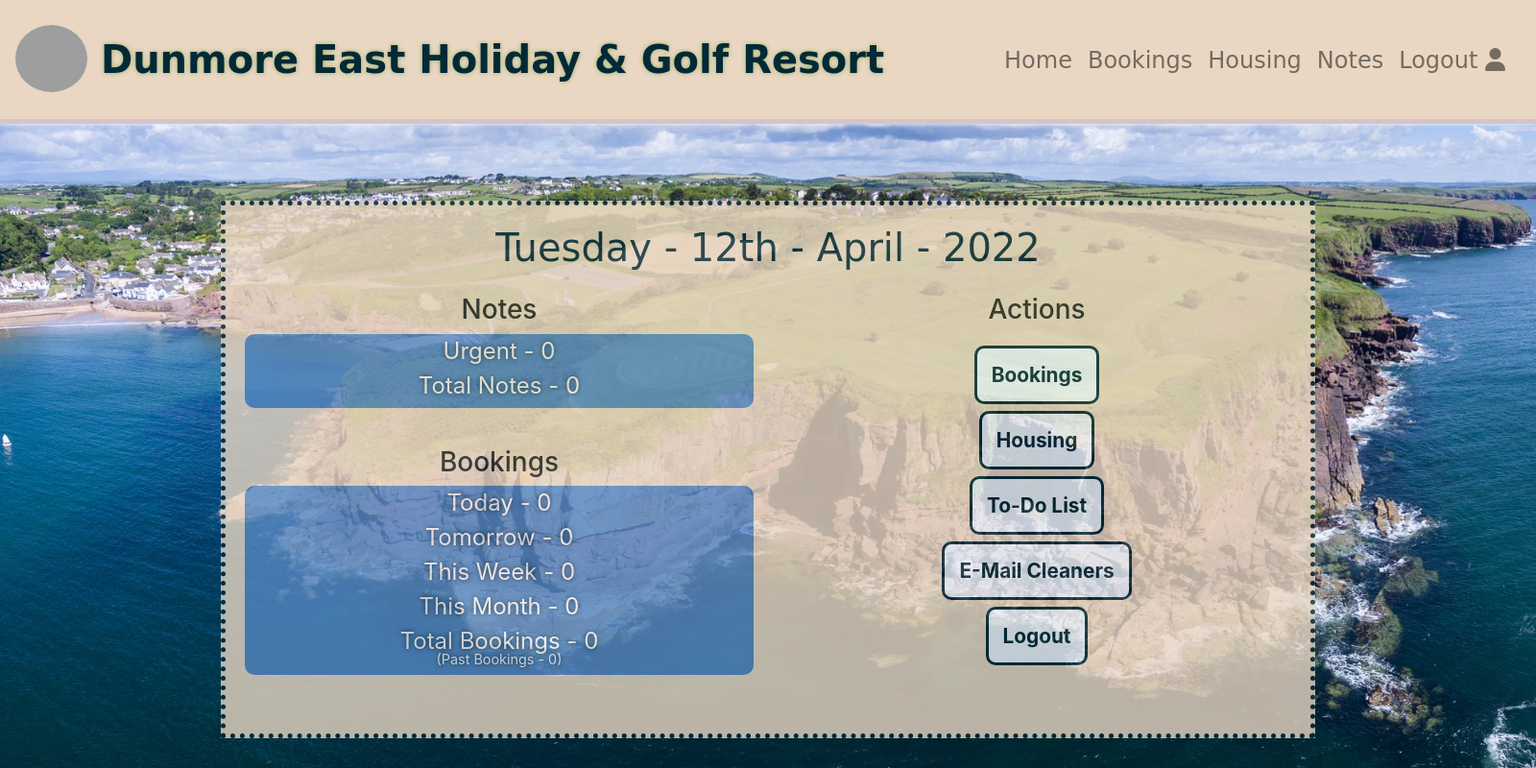
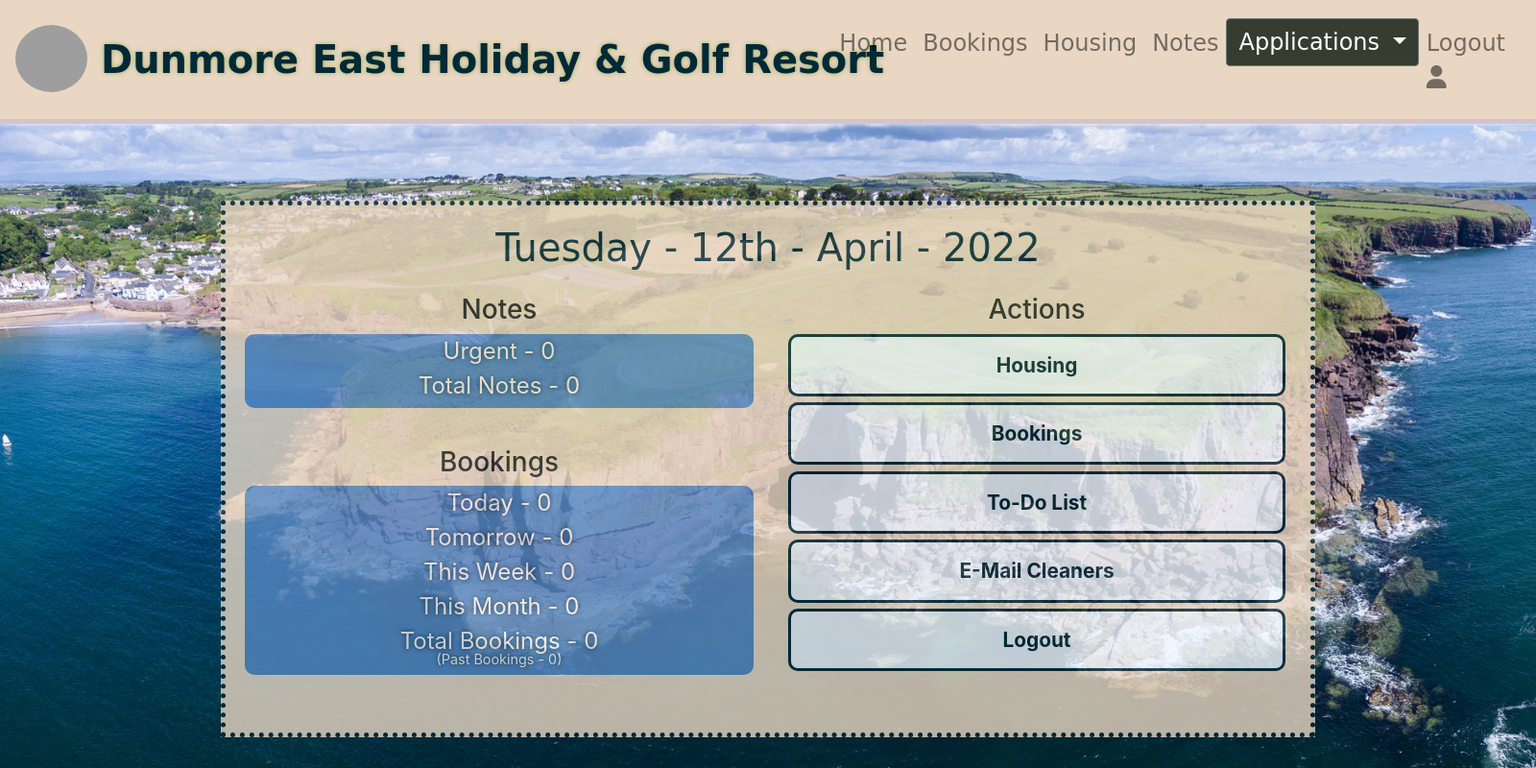
Before and after one commit to Aramantos/GolfClubPortal, a Django app: page / in a window 1600 px wide. Shown: the whole page at 96% size. Run offline with Django 3.2, Linux system fonts and the light colour scheme; the visitor is signed in with stand-in values (Sample User, id 1); data that the repository does not hold is empty; some libraries are stand-ins or nearby versions; grey boxes are pictures that could not be loaded.

Commit message:
update home template and styles

```diff
--- a/bookings/views.py
+++ b/bookings/views.py
@@ -83,6 +83,7 @@ def view_bookings(request):
     next_day = this_day + timedelta(days=1)
     seven_days = date.today() + timedelta(days=7)
     next_month = date.today() + timedelta(days=30)
+    past_bookings = bookings.filter(checkout_date__lte=this_day)
 
     if request.GET:
         if 'housing_type' in request.GET:
@@ -98,11 +99,11 @@ def view_bookings(request):
             bookings = bookings.filter(checkin_date__gte=this_day, checkin_date__lte=seven_days)
         if 'next_month' in request.GET:
             bookings = bookings.filter(checkin_date__gte=this_day, checkin_date__lte=next_month)
+        if 'past_bookings' in request.GET:
+            bookings = bookings.filter(checkout_date__lte=this_day)
 
     context = {
         'bookings': bookings,
-        'this_day': this_day,
-        'seven_days': seven_days,
     }
 
     return render(request, 'bookings/bookings.html', context)
--- a/home/static/home/css/home.css
+++ b/home/static/home/css/home.css
@@ -7,12 +7,13 @@
 }
 
 #date{
+    color: var(--gunmetal);
     font-family: cursive;
     margin-bottom: 3vh;
 }
 
 #home-container {
-    height: 35pc;
+    height: auto;
     width: 75vw;
     margin-top: 10vh;
     opacity: 0;
@@ -32,23 +33,8 @@
 }
 
 .home-list-item{
-    margin: 2pc;
-    /* color: var(--gunmetal)!important;
-    border: 2px solid aliceblue;
-    border-radius: 10px;
-    background: aliceblue;
-    font-size: 1.3rem;
-    padding: 15px;
-    font-weight: 700;
-    text-transform: capitalize; */
+    margin: 0.4pc;
 }
-
-/* .home-list-item:hover{
-    color: aliceblue!important;
-    border: 2px solid var(--gunmetal);
-    background: var(--gunmetal);
-    text-decoration: none;
-} */
 
 .grid {
     display: grid;
@@ -67,3 +53,7 @@ small {
     padding: 0 5vw;
     margin-top: 5%;
 }
+
+.action-button {
+    width: 100%;
+}
--- a/home/templates/home/index.html
+++ b/home/templates/home/index.html
@@ -11,11 +11,9 @@
 
 {% block content %}
     <div id="home-container" class="container custom-container fade-in">
-        <a href="#">
-            <h1 id="date" class="text-center"></h1>
-        </a>
+        <h1 id="date" class="text-center"></h1>
         <div class="row">
-            <div class="col-6">
+            <div class="col-12 col-sm-6">
                 <div class="text-center">
                     <h3>Notes</h3>
                     <ul id="notes-info">
@@ -103,25 +101,45 @@
                     </ul>
                 </div>
             </div>
-            <div class="col-6">
+            <div class="col-12 col-sm-6">
                 <div class="text-center">
                     <h3>Actions</h3>
                     <ul id="home-list">
                         {% if request.user.is_authenticated %}
                             <li class="home-list-item">
-                                <a class="custom-button" href="#">Bookings</a>
+                                <a href="{% url 'housing_list' %}">
+                                    <button class="custom-button action-button">
+                                        Housing
+                                    </button>
+                                </a>
                             </li>
                             <li class="home-list-item">
-                                <a class="custom-button" href="#">Housing</a>
+                                <a href="{% url 'view_bookings' %}">
+                                    <button class="custom-button action-button">
+                                        Bookings
+                                    </button>
+                                </a>
                             </li>
                             <li class="home-list-item">
-                                <a class="custom-button" href="#">To-Do List</a>
+                                <a href="{% url 'to_do_lists' %}">
+                                    <button class="custom-button action-button">
+                                        To-Do List
+                                    </button>
+                                </a>
                             </li>
                             <li class="home-list-item">
-                                <a class="custom-button" href="mailto:cleaners@cleaners.com">E-mail Cleaners</a>
+                                <a href="mailto:cleaners@cleaners.com">
+                                    <button class="custom-button action-button">
+                                        E-mail Cleaners
+                                    </button>
+                                </a>
                             </li>
                             <li class="home-list-item">
-                                <a class="custom-button" href="{% url 'account_logout' %}">Logout</a>
+                                <a href="{% url 'account_logout' %}">
+                                    <button class="custom-button action-button">
+                                        Logout
+                                    </button>
+                                </a>
                             </li>
                         {% else %}
                             <li id="login-button">
--- a/static/css/base.css
+++ b/static/css/base.css
@@ -8,6 +8,14 @@
 
 .cursive{
     font-family: cursive;
+}
+
+a {
+    color: unset;
+}
+
+a:hover {
+    color: unset;
 }
 
 body{
@@ -33,23 +41,6 @@ body{
 
 .navbar-nav {
     margin-bottom: 8px;
-}
-
-.dropdown-menu {
-    background: var(--almond);
-    box-shadow: 5px 5px var(--gunmetal);
-}
-
-.dropdown-item {
-    color: var(--gunmetal);
-    text-shadow: 0px 0px 5px var(--almond);
-    font-size: 1.2rem;
-}
-
-.dropdown-item:hover {
-    color: var(--almond);
-    background: var(--gunmetal);
-    text-shadow: 0px 0px 5px var(--almond);
 }
 
 #logo-nav {
@@ -94,10 +85,6 @@ body{
     border: dotted 5px var(--gunmetal);
 }
 
-.custom-container a{
-    color: var(--gunmetal);
-}
-
 .custom-container div ul{
     font-size: 1.5rem;
     padding: 0;
@@ -106,18 +93,18 @@ body{
 }
 
 .custom-button{
-    color: var(--gunmetal)!important;
+    color: var(--gunmetal);
     border: solid var(--gunmetal) 3px;
     border-radius: 10px;
     background: aliceblue;
     font-size: 1.3rem;
-    padding: 15px;
+    padding: 14px;
     font-weight: 700;
     text-transform: capitalize;
 }
 
 .custom-button:hover{
-    color: aliceblue!important;
+    color: aliceblue;
     border: solid aliceblue 3px;
     border-radius: 10px;
     background: var(--gunmetal);
@@ -289,6 +276,34 @@ body{
     height: 20vh;
 }
 
+/*------------------Dropdown Menu*/
+
+#dropdownMenuButton {
+    margin-top: 10px;
+    font-size: 1.5rem;
+    background: #373c31;
+}
+
+.dropdown-menu {
+    background: var(--almond);
+    box-shadow: 5px 5px #746c61;
+    left: unset;
+    right: 0;
+}
+
+.dropdown-item {
+    color: var(--gunmetal);
+    text-shadow: 0px 0px 5px var(--almond);
+    font-size: 1.4rem;
+}
+
+.dropdown-item:hover {
+    color: var(--almond);
+    background: var(--gunmetal);
+    text-shadow: 0px 0px 5px var(--almond);
+}
+
+
 /*------------------Media Queries*/
 
 @media (max-width: 1234px) {
--- a/templates/base.html
+++ b/templates/base.html
@@ -69,6 +69,18 @@
               <li class="nav-item">
                 <a class="nav-link cursive" href="{% url 'notes' %}">Notes</a>
               </li>
+              <div class="dropdown">
+                <button class="btn btn-secondary dropdown-toggle cursive" type="button" id="dropdownMenuButton" data-toggle="dropdown" aria-expanded="false">
+                  Applications
+                </button>
+                <div class="dropdown-menu" aria-labelledby="dropdownMenuButton">
+                  <a class="dropdown-item cursive" href="{% url 'home' %}">Home</a>
+                  <a class="dropdown-item cursive" href="{% url 'housing_list' %}">Housing</a>
+                  <a class="dropdown-item cursive" href="{% url 'view_bookings' %}">Bookings</a>
+                  <a class="dropdown-item cursive" href="{% url 'notes' %}">Notes</a>
+                  <a class="dropdown-item cursive" href="{% url 'to_do_lists' %}">To Do Lists</a>
+                </div>
+              </div>
               <li class="nav-item">
                   {% if request.user.is_authenticated %}
                     <a href="{% url 'account_logout' %}" class="nav-link cursive">Logout <i class="fas fa-user"></i> </a>
```
